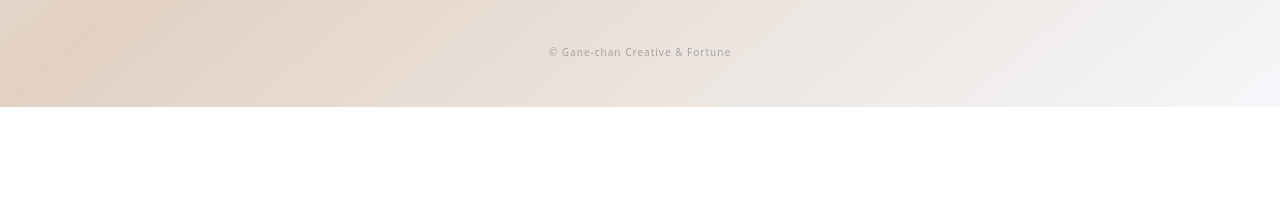
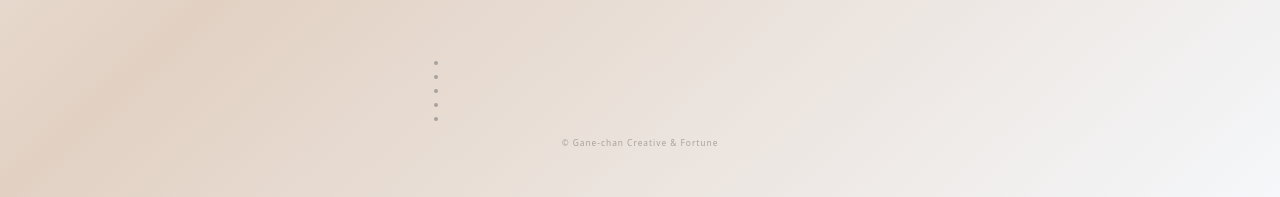
Before and after one commit to rody-1988/gane-chan-shore, a plain HTML site: page index.html in a window 1280 px wide. Shown: the part 978-1175 px from the top of the page. Before the commit the page ends 1085 px from the top, so only its background shows below. Drawn offline with Linux system fonts and the light colour scheme.

Commit message:
Update index.html

```diff
--- a/index.html
+++ b/index.html
@@ -26,14 +26,29 @@
           </p>
         </div>
 
-        <button id="draw-btn" type="button" class="btn-draw">運勢を淹れる</button>
+        <button id="draw-btn" type="button" class="btn-draw">
+          運勢を淹れる
+        </button>
 
         <div class="page__footer-line">
           <p class="page__footer-line-text">ガネーちゃんと話して見る</p>
-          <a class="page__footer-line-link" href="https://lin.ee/OqWRG8s"><img src="https://scdn.line-apps.com/n/line_add_friends/btn/ja.png" alt="友だち追加"></a>
+          <a class="page__footer-line-link" href="https://lin.ee/OqWRG8s"
+            ><img
+              src="https://scdn.line-apps.com/n/line_add_friends/btn/ja.png"
+              alt="友だち追加"
+          /></a>
         </div>
       </main>
-      <footer class="page__footer">&copy; Gane-chan Creative & Fortune</footer>
+      <footer class="page__footer">
+        <ul>
+          <li><a href="http://"></a></li>
+          <li><a href="http://"></a></li>
+          <li><a href="http://"></a></li>
+          <li><a href="http://"></a></li>
+          <li><a href="http://"></a></li>
+        </ul>
+        <small> &copy; Gane-chan Creative & Fortune </small>
+      </footer>
     </div>
 
     <script src="js/main.js" defer></script>
```
